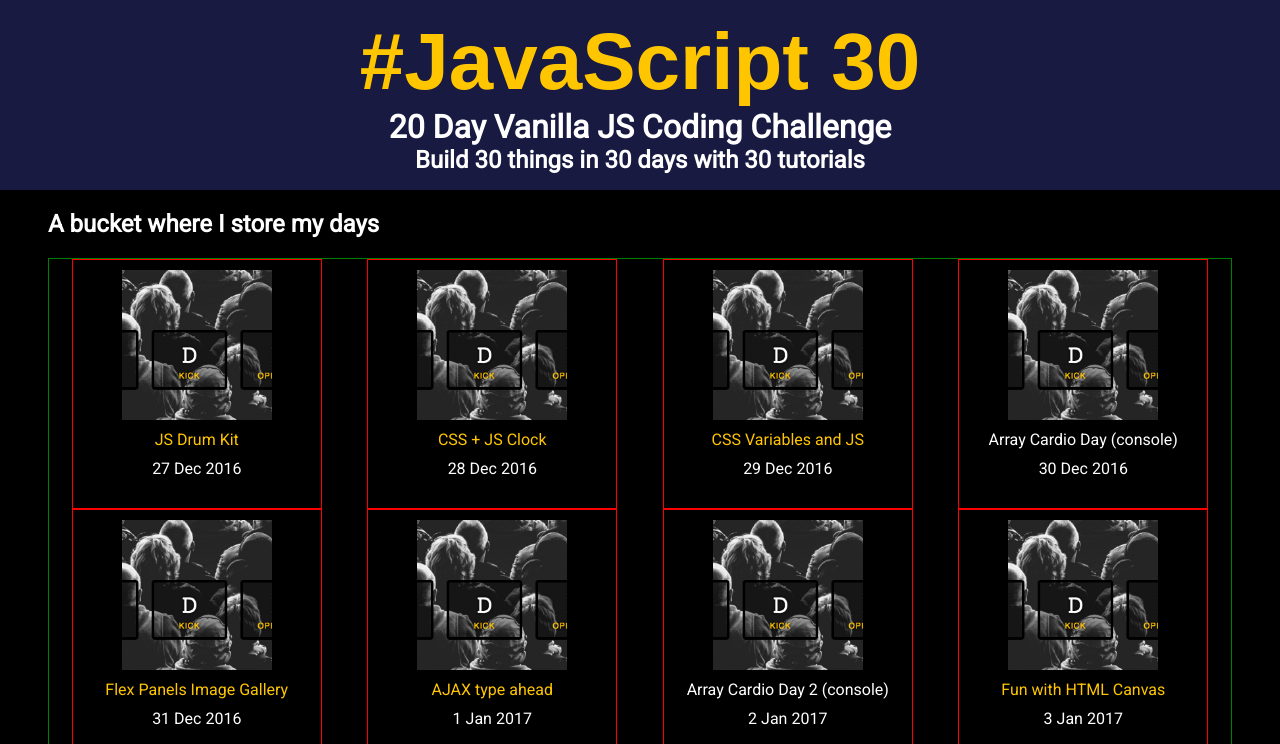
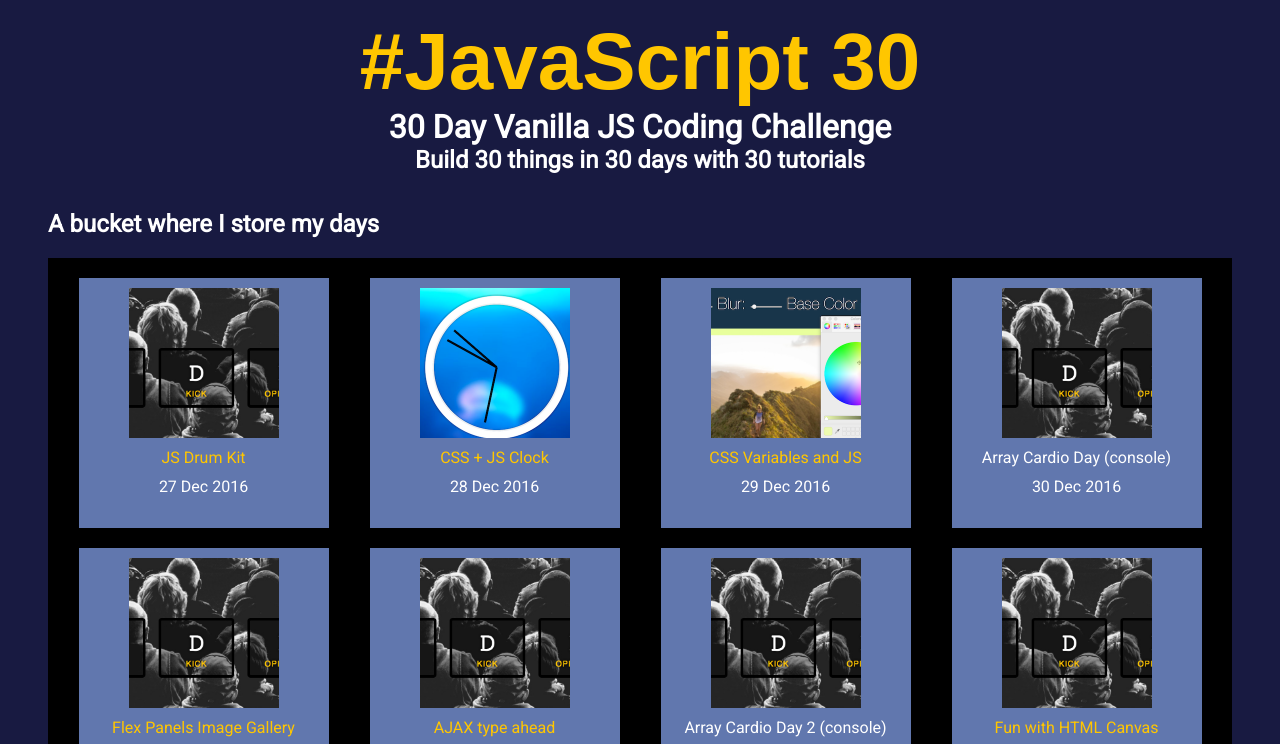
Before and after one commit to ihatetoast/javascript30bucket, a plain HTML site: page index.html in a window 1280 px wide. Shown: the top 744 px of the page. Drawn offline with Linux system fonts and the light colour scheme; a web font is replaced by a local one.

Commit message:
some styling change. starting to add images and thumnails

```diff
--- a/index.html
+++ b/index.html
@@ -9,24 +9,24 @@
 	<body>
 		<header>
 			<h1 class="title">#JavaScript 30</h1>
-			<h2 class="title2">20 Day Vanilla JS Coding Challenge</h2>
+			<h2 class="title2">30 Day Vanilla JS Coding Challenge</h2>
 			<h3 class="title3">Build 30 things in 30 days with 30 tutorials</h3>
 		</header>
 		<section class="bucket">
 			<h1>A bucket where I store my days</h1>
 			<div class="flex-wrapper">
 					<div class="days">
-						<img src="assets/js30day1.png">
+						<img src="assets/js30day1.png" alt="thumbnail of drumset">
 						<p><a href="http://ihatetoast-js30d01-drumkit.surge.sh/" target="_blank">JS Drum Kit</a></p>
 						<p>27 Dec 2016</p>
 					</div>
 					<div class="days">
-						<img src="assets/js30day1.png">
+						<img src="assets/js30day2.png" alt="thumbnail of clock">
 						<p><a href="http://ihatetoast-js30d02-analogclock.surge.sh/" target="_blank">CSS + JS Clock</a></p>
 						<p>28 Dec 2016</p>
 					</div>
 					<div class="days">
-						<img src="assets/js30day1.png">
+						<img src="assets/js30day3.png" alt="thumbnail of picture with slide adjusters">
 						<p><a href="http://ihatetoast-js30d03-cssvariables.surge.sh/" target="_blank">CSS Variables and JS</a></p>
 						<p>29 Dec 2016</p>
 					</div>
--- a/main.css
+++ b/main.css
@@ -4,7 +4,7 @@
 
 html{
 	box-sizing: border-box;
-	background-color: #000;
+	background-color: #181A41;
 
 }
 *, *:before, *:after {
@@ -48,19 +48,21 @@ a {
 /*FLEX*/
 
 .flex-wrapper {
-	border: 1px solid green;
+	background-color: #000;
 	display: flex;
 	flex-wrap: wrap;
 	justify-content: space-around;
+	padding: 10px;
 }
 .days {
 	width: 250px;
 	height: 250px;
-	border: 1px solid red;
+	background-color: #6177AE;
 	padding: 5px;
 	display: flex;
 	flex-direction: column;
 	text-align: center;
+	margin: 10px;
 
 }
 .days > img {
```
Also changed, not shown: assets/js30day2.png (added), assets/js30day3.png (added).
